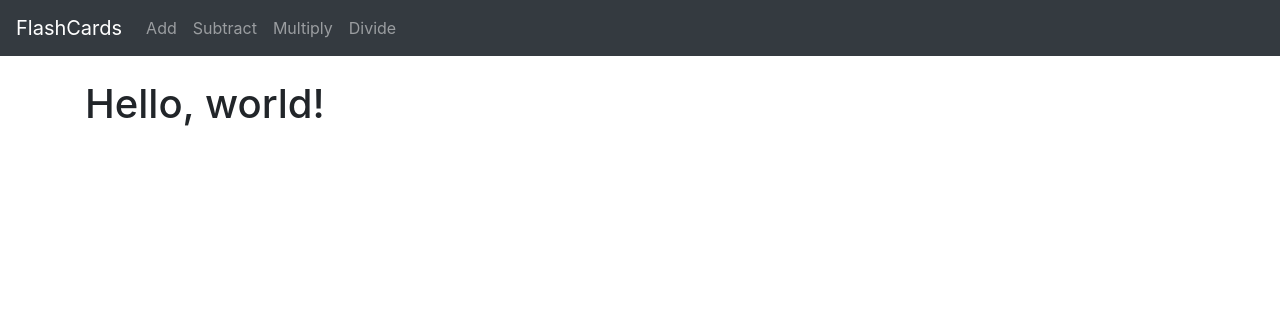
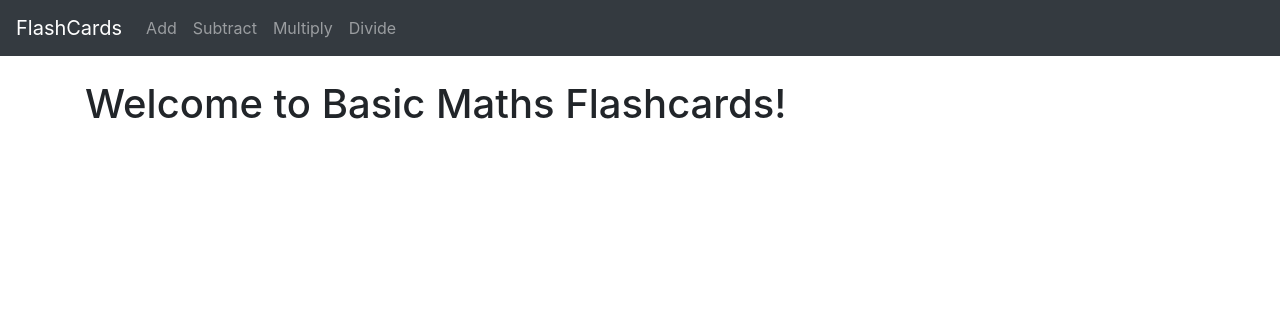
Before and after one commit to sohebkh13/django_flashcards_basic, a Django app: template flashcard_website/templates/home.html in a window 1280 px wide. Shown: the top 316 px of the page. Run offline with Django 3.2, Linux system fonts and the light colour scheme; the template is opened without the code that fills it, so the values that code supplies are empty; parts of the project's set-up code (start-up, migrations or seed data) failed here and were passed over; some libraries are stand-ins or nearby versions.

Commit message:
tweaked home page

```diff
--- a/flashcard_website/templates/home.html
+++ b/flashcard_website/templates/home.html
@@ -1,4 +1,4 @@
 {% extends 'base.html' %}
 {% block 'content' %}
-	<h1>Hello, world!</h1>
+	<h1>Welcome to Basic Maths Flashcards!</h1>
 {% endblock %}
```
